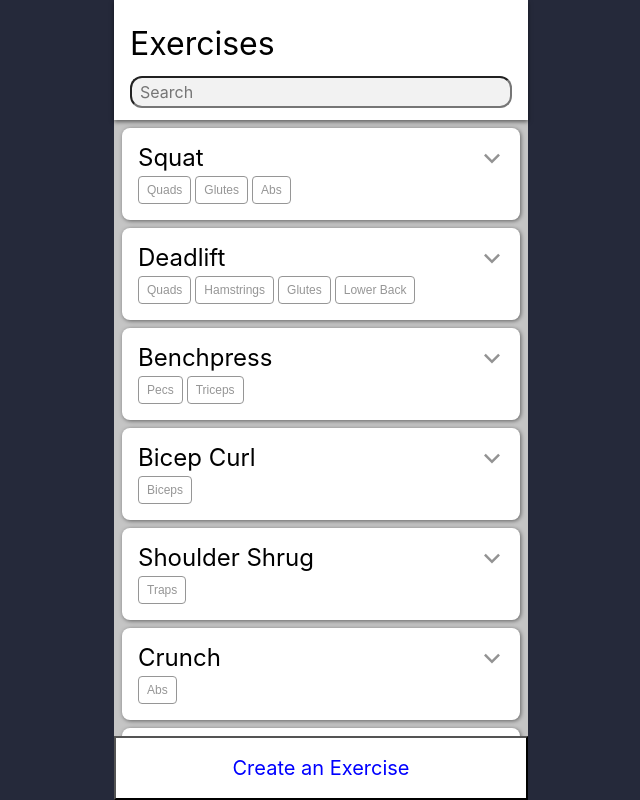
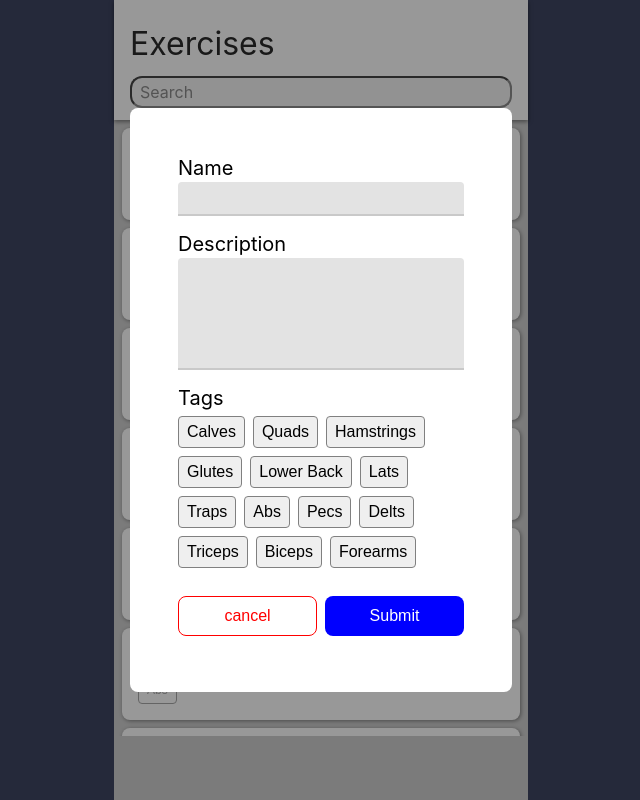
Before and after one commit to MDBoticano/gym-react, a React (Create React App) app: page / in a window 1280 px wide. Shown: the whole page, without its empty margins (319-959 px from the left). Built offline with nearby package versions, Linux system fonts and the light colour scheme.

Commit message:
Style form and enable modal closing
- Modal can now be closed by clicking outside it
- Modal can be closed if esc is pressed, but the form must be focused

```diff
--- a/src/components/CreateExercises/index.jsx
+++ b/src/components/CreateExercises/index.jsx
@@ -11,6 +11,8 @@ import {
   StyledForm,
   StyledFormContainer,
   StyledCallToAction,
+  StyledTagDefault,
+  StyledTagActive,
 } from './style';
 
 import { DummyTags } from '../../data/DummyTags';
@@ -26,7 +28,7 @@ const CallToAction = ({ callback }) => {
 const initialFormState = { name: "", description: "", tags: [] };
 
 export const CreateExercises = ({ addExercise }) => {
-  const [hidden, setHidden] = useState(true);
+  const [hidden, setHidden] = useState(false);
 
   const [formInputs, setFormInputs] = useState({...initialFormState});
 
@@ -48,10 +50,27 @@ export const CreateExercises = ({ addExercise }) => {
     setFormInputs(newFormInputs);
   }
 
+
+
   const closeForm = (event) => {
     event.preventDefault();
     toggleHidden();
     resetForm();
+  }
+
+  const closeFormModal = (event) => {
+    const target = event.target;
+    console.log(event.type);
+
+    // Close method 1: click outside the modal on the container (background)
+    if (event.type === "click" && target.className.includes("modal-overlay")) {
+      closeForm(event);
+    }
+    // Close method 2: pressing escape
+    // TODO: doesn't work until the form is focused
+    if (event.type === "keydown" && event.keyCode === 27) {
+      closeForm(event);
+    }
   }
 
   const handleFormSubmit = (event) => {
@@ -81,18 +100,15 @@ export const CreateExercises = ({ addExercise }) => {
       const tagComponents = tagsStrings.map((tag) => {
         const isSelected = formInputs.tags.includes(tag);
 
-        let callback;
-        if (isSelected) {
-          callback = removeTagFromState;
-        } else {
-          callback = addTagToState;
-        }
+        const tagButton = isSelected ?
+        <StyledTagActive onClick={() => removeTagFromState(tag)} key={tag}>
+            {tag}
+        </StyledTagActive> :
+        <StyledTagDefault onClick={() => addTagToState(tag)} key={tag}>
+            {tag}
+        </StyledTagDefault>
 
-        return (
-          <button onClick={() => callback(tag)} key={tag}>
-            {tag}
-          </button>
-        );
+        return tagButton;
       });
 
       return tagComponents;
@@ -108,10 +124,13 @@ export const CreateExercises = ({ addExercise }) => {
   if (hidden) { return <CallToAction callback={toggleHidden} /> }
 
   return (
-    <StyledFormContainer>
+    <StyledFormContainer className="modal-overlay" tabIndex="0"
+      onClick={(event) => closeFormModal(event)}
+      onKeyDown={(event) => closeFormModal(event)}
+    >
       <StyledForm>
         <StyledFormEntry>
-          <StyledLabel htmlFor="name">Name:</StyledLabel>
+          <StyledLabel htmlFor="name">Name</StyledLabel>
           <StyledInput
             name="name"
             type="text"
@@ -121,7 +140,7 @@ export const CreateExercises = ({ addExercise }) => {
         </StyledFormEntry>
 
         <StyledFormEntry>
-          <StyledLabel htmlFor="description">Description:</StyledLabel>
+          <StyledLabel htmlFor="description">Description</StyledLabel>
           <StyledTextArea
             name="description"
             type="textarea"
@@ -131,6 +150,7 @@ export const CreateExercises = ({ addExercise }) => {
         </StyledFormEntry>
 
         <StyledFormEntry>
+          <StyledLabel htmlFor="tags">Tags</StyledLabel>
           <AddTags formInputs={formInputs} />
         </StyledFormEntry>
 
--- a/src/components/CreateExercises/style.js
+++ b/src/components/CreateExercises/style.js
@@ -62,23 +62,44 @@ export const StyledForm = styled.form`
 `;
 
 export const StyledLabel = styled.label`
-  font-size: ${props => props.theme.fontSize.m};
+  margin-bottom: 0.125rem;
+  font-size: ${props => props.theme.fontSize.l};
 `
 
 export const StyledInput = styled.input`
+  outline: none;
+
+  padding: 0.5rem 0.5rem 0.25rem;
+
   font-size: ${props => props.theme.fontSize.m};
+  line-height: 1.25rem;
+
+  border: none;
+  border-bottom: solid 2px hsl(0, 0%, 79%);
+  border-radius: 0.25rem 0.25rem 0 0;
+  background-color: hsl(0, 0%, 89%);
 `;
 
 export const StyledTextArea = styled.textarea`
+  height: 7rem;
+  box-sizing: border-box;
+  resize: none;
+  outline: none;
+
+  padding: 0.5rem 0.5rem 0;
+
   font-size: ${props => props.theme.fontSize.m};
   line-height: 1.25rem;
-  height: 5rem;
-  resize: none;
+
+  border: none;
+  border-bottom: solid 2px hsl(0, 0%, 79%);
+  border-radius: 0.25rem 0.25rem 0 0;
+  background-color: hsl(0, 0%, 89%);
 `;
 
 export const StyledFormEntry = styled.div`
   margin: 0;
-  margin-bottom: 0.5rem;
+  margin-bottom: 1rem;
 
   display: flex;
   flex-direction: column;
@@ -90,7 +111,7 @@ export const StyledFormControls = styled.div`
 
   display: grid;
   grid-template-columns: 1fr 1fr;
-  grid-gap: 0.25rem;
+  grid-gap: 0.5rem;
 `;
 
 export const StyledFormContainer = styled.div`
@@ -111,3 +132,30 @@ export const StyledFormContainer = styled.div`
 
   background-color: hsla(0, 0%, 20%, 50%);
 `;
+
+export const StyledTagDefault = styled.button`
+  appearance: none;
+  outline: none;
+
+  height: 2rem;
+
+  box-sizing: none;
+
+  margin: 0.25rem 0.5rem 0.25rem 0;
+  padding: 0.25rem 0.5rem;
+
+
+  border: solid 1px grey;
+  border-radius: 0.25rem;
+
+  font-size: ${props => props.theme.fontSize.m};
+
+
+`;
+
+export const StyledTagActive = styled(StyledTagDefault)`
+  border: solid 1px rgba(0,0,0,0);
+
+  color: white;
+  background-color: blue;
+`;
```
